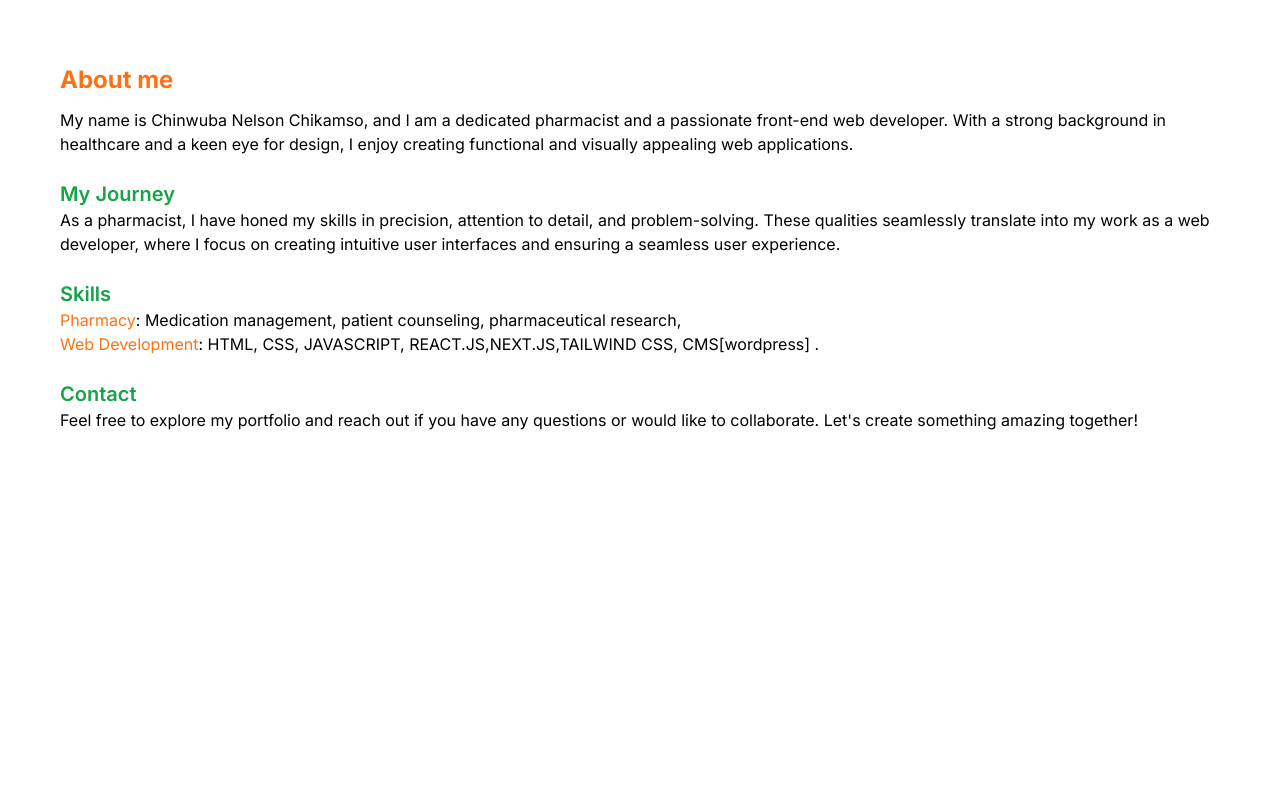
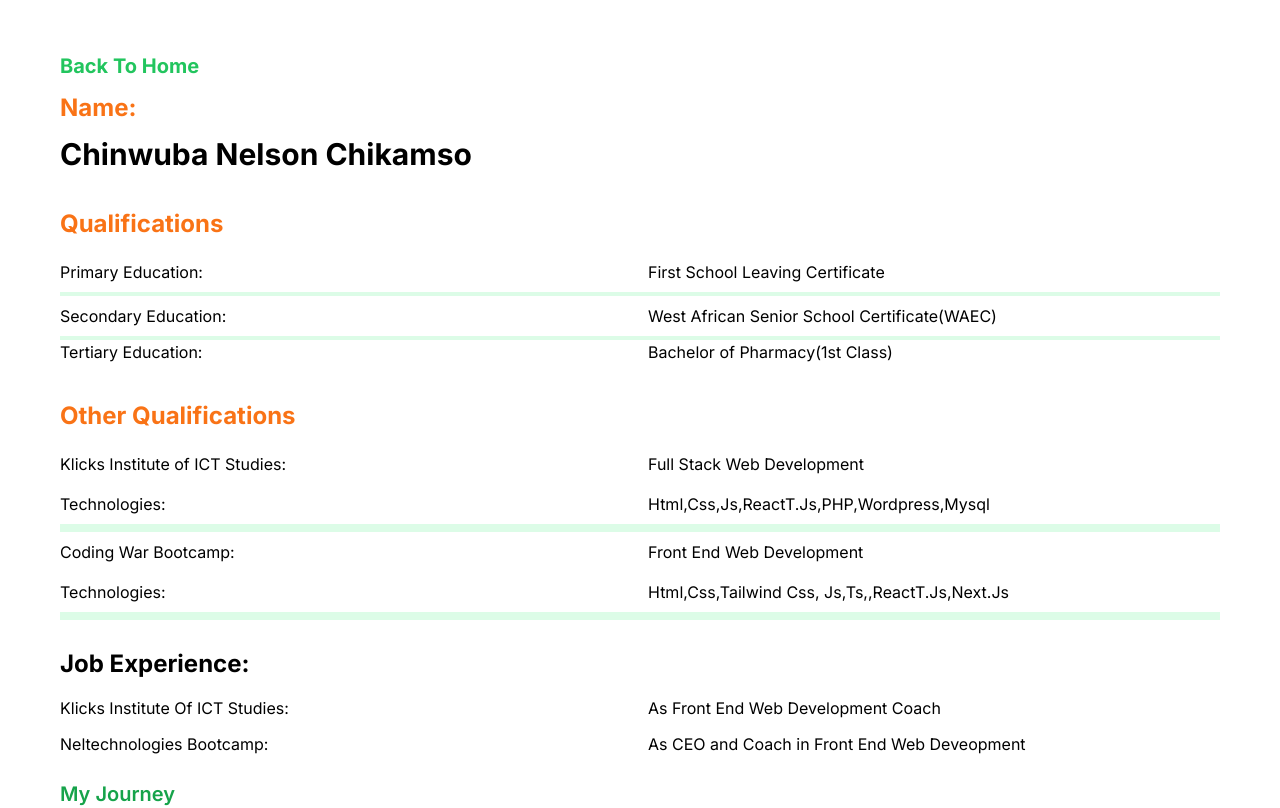
Before and after one commit to Tech041/portifolio, a Next.js app: page /about in a window 1280 px wide. Shown: the top 808 px of the page. Built offline with nearby package versions, Linux system fonts and the light colour scheme.

Commit message:
Edited about page

```diff
--- a/src/app/about/page.tsx
+++ b/src/app/about/page.tsx
@@ -1,3 +1,4 @@
+import Link from "next/link";
 import React from "react";
 
 const About = () => {
@@ -5,14 +6,76 @@ const About = () => {
     <section className="h-screen">
       <div className="container py-10 w-full">
         <div className="py-3">
-          <h1 className="text-2xl font-bold text-accent-500 py-3">About me</h1>
-          <p>
-            My name is Chinwuba Nelson Chikamso, and I am a dedicated pharmacist
-            and a passionate front-end web developer. With a strong background
-            in healthcare and a keen eye for design, I enjoy creating functional
-            and visually appealing web applications.
+          <Link href="/" className="text-xl font-bold text-green-500">
+            Back To Home
+          </Link>
+          <h1 className="text-2xl font-bold text-accent-500 py-3">Name:</h1>
+          <p className="text-xl md:text-3xl font-bold">
+            Chinwuba Nelson Chikamso
           </p>
         </div>
+        <div className="py-3">
+          <h1 className="text-2xl font-bold text-accent-500 py-3">
+            Qualifications
+          </h1>
+          <div className="flex justify-center gap-4 items-center py-2">
+            <span className="flex-1">Primary Education:</span>
+            <span className="flex-1">First School Leaving Certificate</span>
+          </div>
+          <hr className=" border-2 border-green-100" />
+          <div className="flex justify-center gap-4 items-center py-2">
+            <span className=" flex-1">Secondary Education:</span>
+            <span className="flex-1">
+              West African Senior School Certificate(WAEC)
+            </span>
+          </div>
+          <hr className=" border-2 border-green-100" />
+
+          <div className="flex justify-center gap-4 items-center">
+            <span className="flex-1">Tertiary Education:</span>
+            <span className="flex-1">Bachelor of Pharmacy(1st Class)</span>
+          </div>
+        </div>
+        <div className="py-3">
+          <h1 className="text-2xl font-bold text-accent-500 py-3">
+            Other Qualifications
+          </h1>
+          <div className="flex justify-center gap-4 items-center py-2">
+            <span className="flex-1">Klicks Institute of ICT Studies:</span>
+            <span className="flex-1">Full Stack Web Development</span>
+          </div>
+          <div className="flex justify-center gap-4 items-center py-2 flex-wrap ">
+            <span className="flex-1">Technologies:</span>
+            <span className="flex-1">
+              Html,Css,Js,ReactT.Js,PHP,Wordpress,Mysql
+            </span>
+          </div>
+          <hr className="border-4 border-green-100" />
+          <div className="flex justify-center gap-4 items-center py-2">
+            <span className=" flex-1">Coding War Bootcamp:</span>
+            <span className="flex-1 ">Front End Web Development</span>
+          </div>
+          <div className="flex justify-center gap-4 items-center py-2">
+            <span className=" flex-1">Technologies:</span>
+            <span className="flex-1 ">
+              Html,Css,Tailwind Css, Js,Ts,,ReactT.Js,Next.Js
+            </span>
+          </div>
+          <hr className="border-4 border-green-100" />
+        </div>
+        <h1 className="flex-1 py-4 text-2xl font-bold">Job Experience:</h1>
+
+        <div className="flex justify-center items-center gap-4">
+          <span className="flex-1">Klicks Institute Of ICT Studies:</span>
+          <span className="flex-1">As Front End Web Development Coach</span>
+        </div>
+        <div className="flex justify-center items-center gap-4 my-3">
+          <span className="flex-1">Neltechnologies Bootcamp:</span>
+          <span className="flex-1">
+            As CEO and Coach in Front End Web Deveopment
+          </span>
+        </div>
+
         <div className="py-3">
           <h1 className="text-xl font-semibold text-green-600">My Journey</h1>
           <p>
@@ -23,23 +86,23 @@ const About = () => {
           </p>
         </div>
         <div className="py-3">
-          <h1 className="text-xl font-semibold text-green-600">Skills</h1>
-          <p>
-            <span className="text-accent-500">Pharmacy</span>: Medication
-            management, patient counseling, pharmaceutical research,
-          </p>
-          <p>
-            <span className="text-accent-500"> Web Development</span>: HTML,
-            CSS, JAVASCRIPT, REACT.JS,NEXT.JS,TAILWIND CSS, CMS[wordpress] .
-          </p>
-        </div>
-        <div className="py-3">
+          <h1 className="text-xl font-semibold text-green-600">Hobbies</h1>
+          <ul className=" py-4">
+            <li className="">Playing music</li>
+            <li className="">Singing</li>
+
+            <li className="">Writing computer codes</li>
+
+            <li className="">Watching football</li>
+
+            <li className="">Playing Football</li>
+          </ul>
+
           <h1 className="text-xl font-semibold text-green-600">Contact</h1>
-          <p>
-            Feel free to explore my portfolio and reach out if you have any
-            questions or would like to collaborate. {`Let's`} create something
-            amazing together!
-          </p>
+          <div className="flex gap-5 flex-col">
+            <span className="">Email:chinwubanelson@gmail.com</span>
+            <span className="">Tel:+2348030507512</span>
+          </div>
         </div>
       </div>
     </section>
--- a/src/components/head/Head.tsx
+++ b/src/components/head/Head.tsx
@@ -22,12 +22,12 @@ const Head = () => {
               </span>
             </h1>
             <h1 className="text-xl  font-semibold">
-              I am a front end web developer
+              I am a Front End Web Developer
             </h1>
           </div>
           <div className="text-green-600 py-2">
             <Link href="/about" className="border-2 border-gray-500 py-1 px-2">
-              Know more
+              MY CV
             </Link>
           </div>
         </div>
@@ -40,13 +40,14 @@ const Head = () => {
           <div className="flex justify-between flex-col md:flex-row   ">
             <div className="img flex-1 w-full    md:w-auto flex justify-center items-center py-4 md:py-0">
               <Image
-                width={150}
-                height={50}
+                width={144}
+                height={144}
                 src="/image/profile.jpg"
                 alt="image"
+                className="h-36 w-36 rounded-full"
               />
             </div>
-            <div className="text flex-1">
+            <div className=" flex-1">
               <h1 className=" md:pt-5 ">
                 My name is Chinwuba Nelson Chikamso, and I am a dedicated
                 <br />
@@ -142,6 +143,55 @@ const Head = () => {
                 alt="project-image"
                 className="w-[100%] h-full"
               />
+            </div>
+          </div>
+          <div className="container py-5">
+            <div className="wrapper-1 flex flex-col md:flex-row  justify-between gap-5 items-center">
+              <div className="flex-1">
+                {" "}
+                <div className="text-wrapper">
+                  <h2 className="text-xl font-semibold py-2 text-accent-500 ">
+                    School Admin Dashboard
+                  </h2>
+                  <p>
+                    I developed this school admin dashboard website using
+                    next.js and tailwind css to
+                    <br />
+                    demonstrate responsive design and integration of third party
+                    UI libraries . It is responsive to different
+                    <br />
+                    screen sizes ranging from small to extra large.
+                  </p>
+                </div>
+                <div className="flex gap-2">
+                  {" "}
+                  <div className="text-green-600 py-2">
+                    <Link
+                      href="https://neltechmanagementsystem.vercel.app/"
+                      className="border-2 border-gray-500 py-1 px-2"
+                    >
+                      View live
+                    </Link>
+                  </div>
+                  <div className="text-green-600 py-2">
+                    <Link
+                      href="https://github.com/Tech041/neldev.git"
+                      className="border-2 border-gray-500 py-1 px-2"
+                    >
+                      Source code
+                    </Link>{" "}
+                  </div>
+                </div>
+              </div>
+              <div className="img-wrapper flex-1 w-full">
+                <Image
+                  width={300}
+                  height={100}
+                  src="/image/dashboard.png"
+                  alt="project-image"
+                  className="w-[100%] h-full"
+                />
+              </div>
             </div>
           </div>
         </div>
```
Also changed, not shown: public/image/dashboard.png (added).
